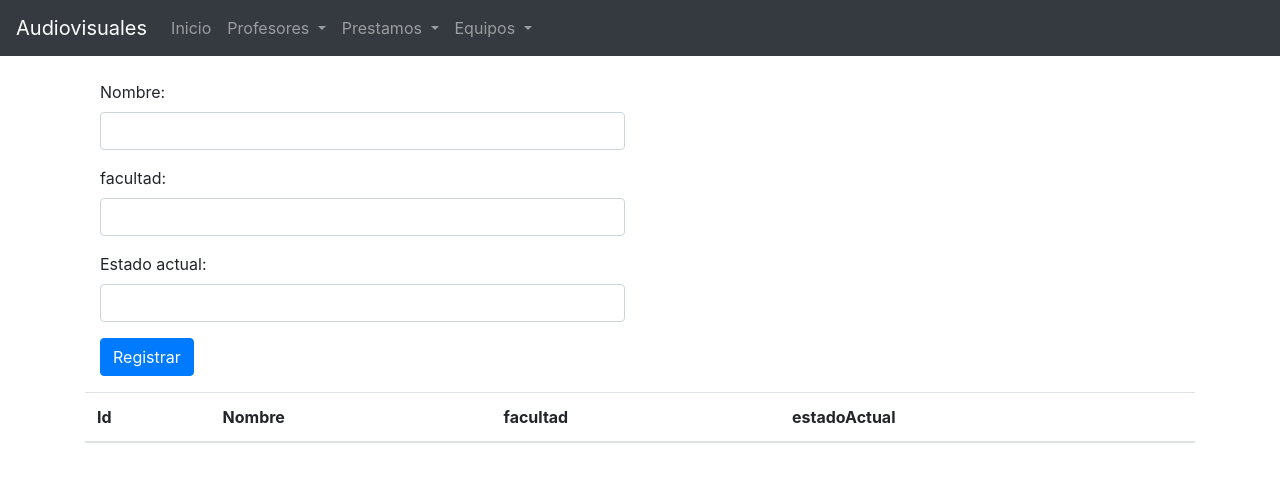
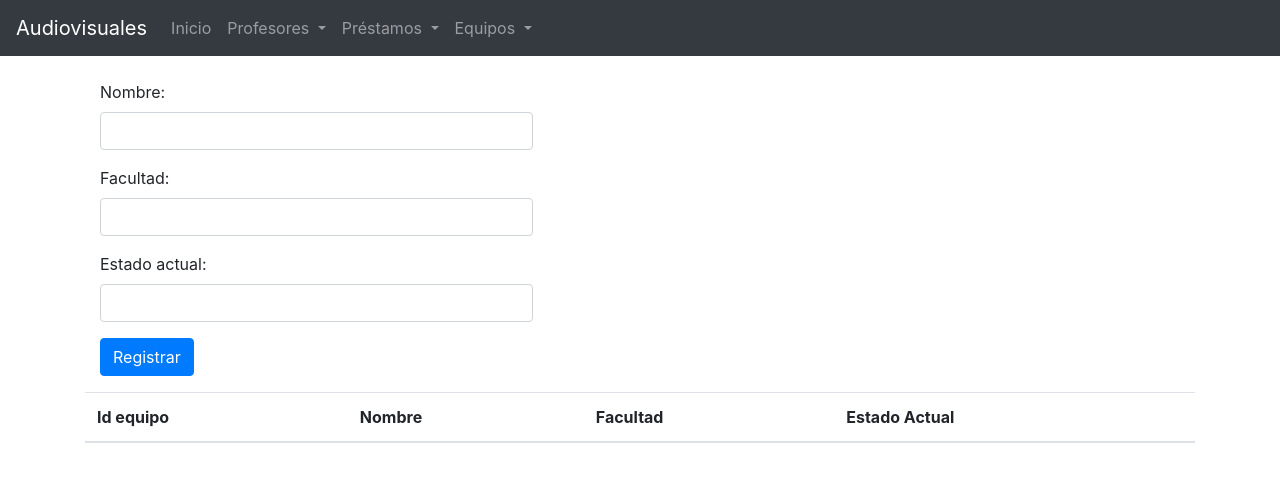
Before and after one commit to santtury/ProyectoAudiovisuales, a Flask app: page /inicioEquipos in a window 1280 px wide. Shown: the top 482 px of the page. Run offline with Flask 2, Linux system fonts and the light colour scheme; data that the repository does not hold is empty; parts of the project's set-up code (start-up, migrations or seed data) failed here and were passed over; some libraries are stand-ins or nearby versions.

Commit message:
Documentación métodos

```diff
--- a/app/static/App.py
+++ b/app/static/App.py
@@ -23,6 +23,10 @@ app.secret_key = "mysecretkey"
 
 @app.route("/")
 def index():
+    """
+    Método que permite ingresar a la página de inicio de la plataforma
+    """
+
     cur = mysql.connection.cursor()
     cur.execute("SELECT * FROM profesores")
     fecha = "14/10/2019"
@@ -37,11 +41,15 @@ def index():
         print("DIAS HABILES:  ", dias)
         print("FECHA SOLICITUD:  ", dos)
     data = cur.fetchall()
-    return render_template("login.html", profesores=data)
+    return render_template("nuevoLayout.html", profesores=data)
 
 
 @app.route("/inicio")
 def inicio():
+    """
+    Método que permite ingresar a la página de registrar profesores
+    """
+
     cur = mysql.connection.cursor()
     cur.execute("SELECT * FROM profesores")
     data = cur.fetchall()
@@ -50,17 +58,22 @@ def inicio():
 
 @app.route("/seguimiento")
 def seguimiento():
+    """
+    Método que permite ingresar a la página del seguimiento del profesor
+    """
+
     cur = mysql.connection.cursor()
     cur.execute("SELECT * FROM seguimiento")
     data = cur.fetchall()
     return render_template("seguimientoProfesor.html", seguimientos=data)
 
 
-# Comparacion
-
-
 @app.route("/getTime", methods=["GET"])
 def getTime():
+    """
+    Método que permite capturar el tiempo y la fecha del servidor
+    """
+
     dia = time.strftime("%Y")
     print("DIAAAAA:  ", dia)
     print("server time : ", time.strftime("%A %B, %d %Y %H:%M:%S"))
@@ -69,6 +82,10 @@ def getTime():
 
 @app.route("/login", methods=["GET", "POST"])
 def login():
+    """
+    Método que permite ingresar al login de la plataforma
+    """
+
     if request.method == "POST":
         email = request.form["email"]
         password = request.form["password"]
@@ -98,6 +115,10 @@ def login():
 
 @app.route("/add_seguimiento", methods=["POST"])
 def add_seguimiento():
+    """
+    Método que permite agregar un seguimiento del profesor
+    """
+
     if request.method == "POST":
         idseguimiento = request.form["Idseguimiento"]
         profesor = request.form["Profesor"]
@@ -120,6 +141,9 @@ def add_seguimiento():
 
 @app.route("/add_profesor", methods=["POST"])
 def add_profesor():
+    """
+    Método que permite registrar un profesor en la plataforma
+    """
     if request.method == "POST":
         nombre = request.form["Nombre"]
         apellido = request.form["Apellido"]
@@ -141,6 +165,10 @@ def add_profesor():
 
 @app.route("/edit/<cedula>")
 def get_contact(cedula):
+    """
+    Método que permite ingresar a la página de editar profesores
+    """
+
     cur = mysql.connection.cursor()
     cur.execute("SELECT * FROM profesores WHERE cedula = %s", {cedula})
     data = cur.fetchall()
@@ -150,6 +178,9 @@ def get_contact(cedula):
 
 @app.route("/update/<string:cedula>", methods=["POST"])
 def update_profesor(cedula):
+    """
+    Método que permite editar a un profesor en la plataforma
+    """
     if request.method == "POST":
         nombre = request.form["nombre"]
         apellido = request.form["apellido"]
@@ -177,6 +208,9 @@ def update_profesor(cedula):
 
 @app.route("/delete/<string:cedula>")
 def delete_profesor(cedula):
+    """
+    Método que permite eliminar un profesor de la plataforma
+    """
     cur = mysql.connection.cursor()
     cur.execute("DELETE FROM profesores WHERE cedula=  %(Cedula)s", {"Cedula": cedula})
     mysql.connection.commit()
@@ -185,7 +219,9 @@ def delete_profesor(cedula):
 
 @app.route("/Busqueda")
 def Busqueda():
-
+    """
+    Método que permite ingresar a la página de buscar profesores
+    """
     return render_template("buscarprofesor.html")
 
 
@@ -223,6 +259,9 @@ def BuscarEquipo():
 
 @app.route("/inicioEquipos")
 def inicioEquipos():
+    """
+    Método que permite ingresar a la página de registrar equipos
+    """
     cur = mysql.connection.cursor()
     cur.execute("SELECT * FROM equipos")
     data = cur.fetchall()
@@ -239,8 +278,11 @@ def buscarEquipos():
 
 @app.route("/add_equipo", methods=["POST"])
 def add_equipo():
+    """
+    Método que permite añadir un equipo a la plataforma
+    """
+
     if request.method == "POST":
-
         nombre = request.form["nombre"]
         facultad = request.form["facultad"]
         estadoActual = request.form["estadoActual"]
@@ -258,6 +300,9 @@ def add_equipo():
 
 @app.route("/deleteEquipo/<string:id>")
 def delete_equipo(id):
+    """
+    Método que permite eliminar un equipo de la plataforma
+    """
     cur = mysql.connection.cursor()
     cur.execute("DELETE FROM equipos WHERE id= {0}".format(id))
     mysql.connection.commit()
@@ -267,6 +312,9 @@ def delete_equipo(id):
 
 @app.route("/editarEquipo/<id>")
 def editar_equipo(id):
+    """
+    Método que permite ingresar a la página de editar equipos
+    """
     cur = mysql.connection.cursor()
     cur.execute("SELECT * FROM equipos WHERE id= %s", (id))
     data = cur.fetchall()
@@ -315,7 +363,7 @@ def prestamos():
 @app.route("/listarPrestamos")
 def listarPrestamos():
     """
-    Método que permite listar las solicitudes de prestamos realizadas prstamos
+    Método que permite listar las solicitudes de prestamos realizadas
     """
 
     cur = mysql.connection.cursor()
@@ -326,6 +374,9 @@ def listarPrestamos():
 
 @app.route("/add_prestamo", methods=["POST"])
 def add_prestamo():
+    """
+    Método que permite registrar un prestamos en la plataforma
+    """
 
     if request.method == "POST":
 
@@ -361,6 +412,9 @@ def add_prestamo():
 
 @app.route("/deletePrestamo/<string:idPrestamo>")
 def delete_prestamo(idPrestamo):
+    """
+    Método que permite eliminar un prestamo de la plataforma
+    """
     cur = mysql.connection.cursor()
     cur.execute("DELETE FROM prestamos WHERE idPrestamo= {0}".format(idPrestamo))
     mysql.connection.commit()
@@ -370,6 +424,9 @@ def delete_prestamo(idPrestamo):
 
 @app.route("/editarPrestamo/<idPrestamo>")
 def editar_prestamo(idPrestamo):
+    """
+    Método que permite ingresar a la página de editar prestamos
+    """
     cur = mysql.connection.cursor()
     cur.execute("SELECT * FROM prestamos WHERE idPrestamo=%(idp)s", {"idp": idPrestamo})
     data = cur.fetchall()
--- a/app/static/templates/nuevoLayout.html
+++ b/app/static/templates/nuevoLayout.html
@@ -34,21 +34,21 @@
                         Profesores
                     </a>
                     <div class="dropdown-menu" aria-labelledby="navbarDropdown">
-                        <a class="dropdown-item" href="/inicio">Registrar</a>
-                        <a class="dropdown-item" href="/Busqueda">Buscar</a>
+                        <a class="dropdown-item" href="/inicio">Registrar profesor</a>
+                        <a class="dropdown-item" href="/Busqueda">Buscar profesor</a>
                         <div class="dropdown-divider"></div>
-                        <a class="dropdown-item" href="/seguimiento">Seguimiento</a>
+                        <a class="dropdown-item" href="/seguimiento">Seguimiento profesor</a>
                     </div>
                 </li>
 
                 <li class="nav-item dropdown">
                     <a class="nav-link dropdown-toggle" href="#" id="navbarDropdown" role="button"
                         data-toggle="dropdown" aria-haspopup="true" aria-expanded="false">
-                        Prestamos
+                        Préstamos
                     </a>
                     <div class="dropdown-menu" aria-labelledby="navbarDropdown">
-                        <a class="dropdown-item" href="/prestamos">Registro de Prestamos</a>
-                        <a class="dropdown-item" href="/buscarPrestamos">Búsqueda de Prestamos</a>
+                        <a class="dropdown-item" href="/prestamos">Registro de préstamos</a>
+                        <a class="dropdown-item" href="/buscarPrestamos">Búsqueda de préstamos</a>
                         <div class="dropdown-divider"></div>
                         <a class="dropdown-item" href="/listarPrestamos">Listado solicitudes</a>
                     </div>
@@ -60,7 +60,7 @@
                     </a>
                     <div class="dropdown-menu" aria-labelledby="navbarDropdown">
                         <a class="dropdown-item" href="/inicioEquipos">Registrar Equipo</a>
-                        <a class="dropdown-item" href="/buscarEquipos">Buscar</a>
+                        <a class="dropdown-item" href="/buscarEquipos">Buscar equipos o listar por facultad</a>
                         <div class="dropdown-divider"></div>
 
                     </div>
--- a/app/static/templates/registrarEquipo.html
+++ b/app/static/templates/registrarEquipo.html
@@ -28,7 +28,7 @@
     <div class="row">
 
 
-        <div class="col-md-6 col-md-offset-3">
+        <div class="col-md-5 col-md-offset-3">
 
 
             <form action="/add_equipo" method="POST">
@@ -50,7 +50,7 @@
                 <div class="form-group">
 
 
-                    <label>facultad:</label>
+                    <label>Facultad:</label>
 
 
                     <input type="text" class="form-control" name="facultad">
@@ -93,10 +93,10 @@
 <table class="table table-striped">
     <thead>
             <tr>
-                    <th scope="col">Id</th>
+                    <th scope="col">Id equipo</th>
                     <th scope="col">Nombre</th>
-                    <th scope="col">facultad</th>
-                    <th scope="col">estadoActual</th>
+                    <th scope="col">Facultad</th>
+                    <th scope="col">Estado Actual</th>
 
             </tr>
     </thead>
```
